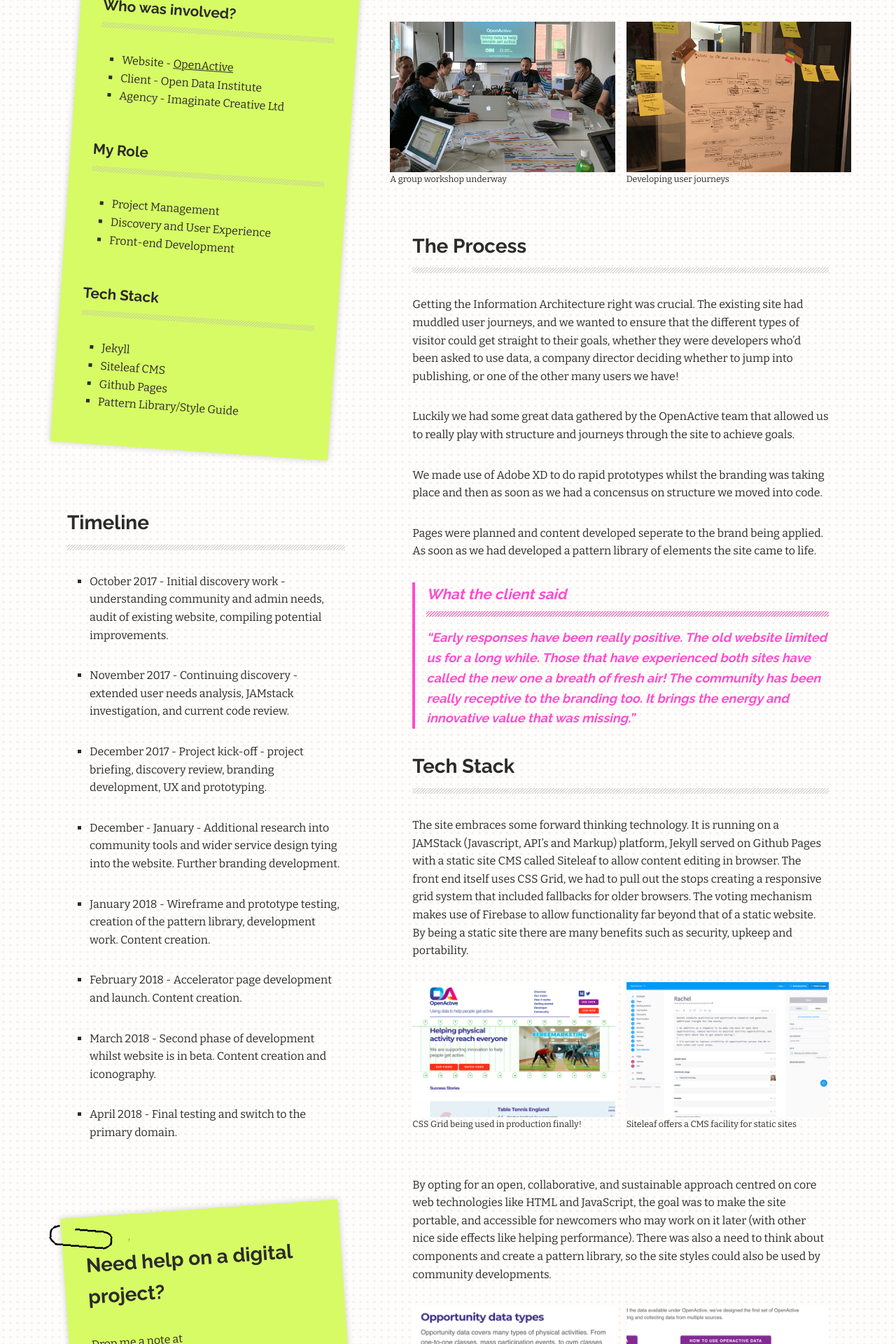
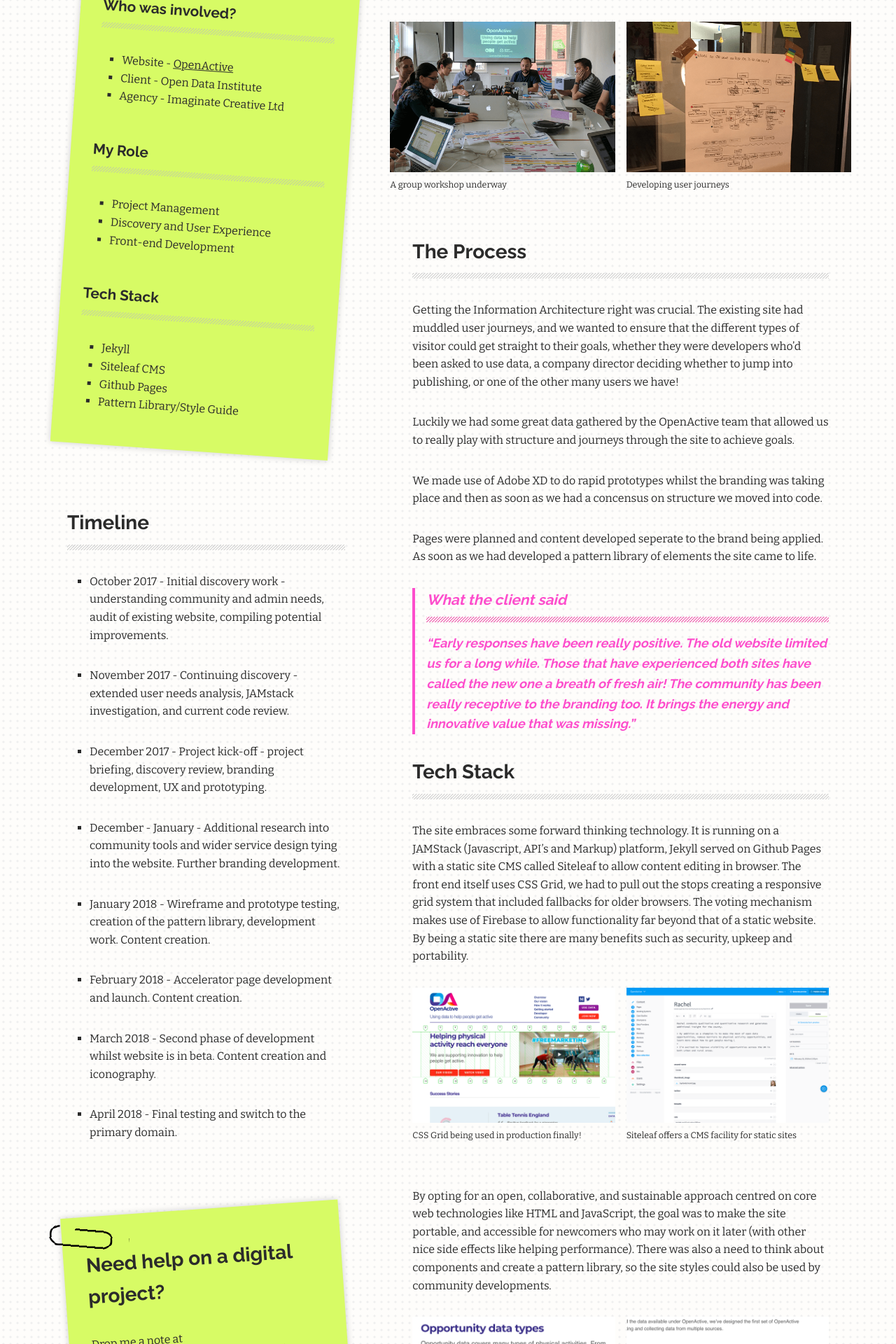
Before and after one commit to maxray/maxray.github.io, a Jekyll site: the page built from _case-studies/open-active.markdown, in a window 1280 px wide. Shown: the part 825-2745 px from the top of the page at 70% size. Built offline with Jekyll 4.4.1, drawn with Linux system fonts in a browser that asks for light colours.

Commit message:
big changes

```diff
--- a/_sass/_layout.scss
+++ b/_sass/_layout.scss
@@ -172,6 +172,8 @@
         }
 
         figcaption {
+
+            padding: .5rem 0 0 0;
             @media only screen and (max-width: 600px) {
                 padding: .5rem 0 0 2rem;
             }
--- a/css/main.css
+++ b/css/main.css
@@ -466,9 +466,11 @@
         grid-template-columns: 1fr; } }
     #case-study .images figure {
       grid-column: 1fr; }
-    @media only screen and (max-width: 600px) {
-      #case-study .images figcaption {
-        padding: .5rem 0 0 2rem; } }
+    #case-study .images figcaption {
+      padding: .5rem 0 0 0; }
+      @media only screen and (max-width: 600px) {
+        #case-study .images figcaption {
+          padding: .5rem 0 0 2rem; } }
 
 .profile__pic {
   transform: rotate(4deg);
```
